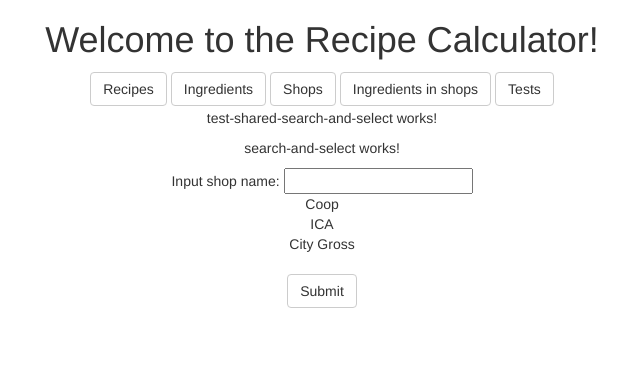
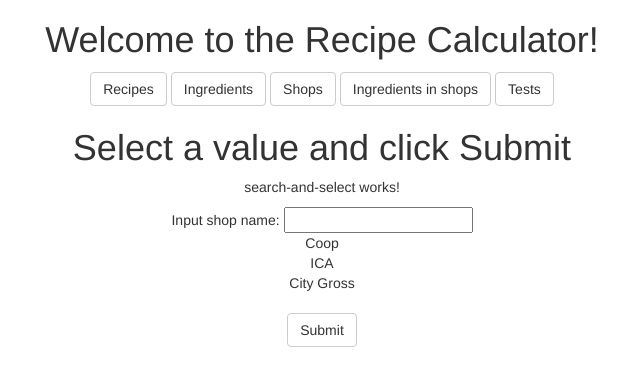
Before and after one commit to Spaxys/recipe_calculator, an Angular app: page /tests/test-shared-search-and-select in a window 1280 px wide. Shown: the top 386 px of the page, without its empty margins (318-958 px from the left). Built offline with nearby package versions, Linux system fonts and the light colour scheme.

Commit message:
Got the shared-components/search-and-select selection process to work in a basic form when exactly matching the key string (case insensitive)

```diff
--- a/src/app/shared-components/search-and-select/search-and-select.component.html
+++ b/src/app/shared-components/search-and-select/search-and-select.component.html
@@ -13,6 +13,6 @@
   </div>
 </div>
 <br />
-<div id='submitButton' class='btn btn-default'
-    (click)="submitButtonClicked()">Submit
-</div>
+<button id='submitButton' class='btn btn-default'
+    (click)="onSubmitClicked()">Submit
+</button>
--- a/src/app/shared-components/search-and-select/search-and-select.component.ts
+++ b/src/app/shared-components/search-and-select/search-and-select.component.ts
@@ -39,22 +39,29 @@ export class SearchAndSelectComponent implements OnInit {
   }
 
   onSubmitClicked() {
+    this.selectAnOption();
     this.submitClicked.emit(`The selected value ${this.selectedValue} was submitted!`);
   }
 
   ngOnChanges(): void {
-    console.log("Callng ngOnChanges()...");
+    console.log("Calling ngOnChanges()...");
+
+  }
+
+  selectAnOption(): void {
+    console.log("Calling selectAnOption()...");
     if(this._listFilter) {
       var selectedItem = this.options.filter((item: IKeyAndValue) =>
       item.key.toLocaleLowerCase() === this._listFilter.toLocaleLowerCase())[0];
       if(selectedItem) {
         console.log("Selected Item Key: " + selectedItem.key + ", Value: " + selectedItem.value);
+        this.selectedValue = selectedItem.value;
       }
       else {
         console.log("No item selected");
       }
-    this.selectedValue = selectedItem.value;
     }
+    console.log("Option with value " + this.selectedValue + " selected.");
   }
 
   performFilter(filterBy: string): IKeyAndValue[] {
@@ -64,4 +71,6 @@ export class SearchAndSelectComponent implements OnInit {
     console.log(selectedItems);
     return selectedItems;
   }
+
+
 }
--- a/src/app/test-components/test-shared-search-and-select/test-shared-search-and-select.component.html
+++ b/src/app/test-components/test-shared-search-and-select/test-shared-search-and-select.component.html
@@ -1,4 +1,3 @@
-<p>
-  test-shared-search-and-select works!
-</p>
-<app-search-and-select [options]='options'></app-search-and-select>
+<h1>{{pageTitle}}</h1>
+<app-search-and-select [options]='options'
+  (submitClicked)='onSubmitClicked($event)'></app-search-and-select>
--- a/src/app/test-components/test-shared-search-and-select/test-shared-search-and-select.component.ts
+++ b/src/app/test-components/test-shared-search-and-select/test-shared-search-and-select.component.ts
@@ -21,8 +21,12 @@ export class TestSharedSearchAndSelectComponent implements OnInit {
       key: "City Gross", value: "3"
     }
   ];
+  pageTitle = "Select a value and click Submit";
 
   ngOnInit() {
   }
 
+  onSubmitClicked(message: string): void {
+    this.pageTitle = 'Selected value: ' + message;
 }
+}
```
Lines whose indentation alone changed are shown as unchanged.
